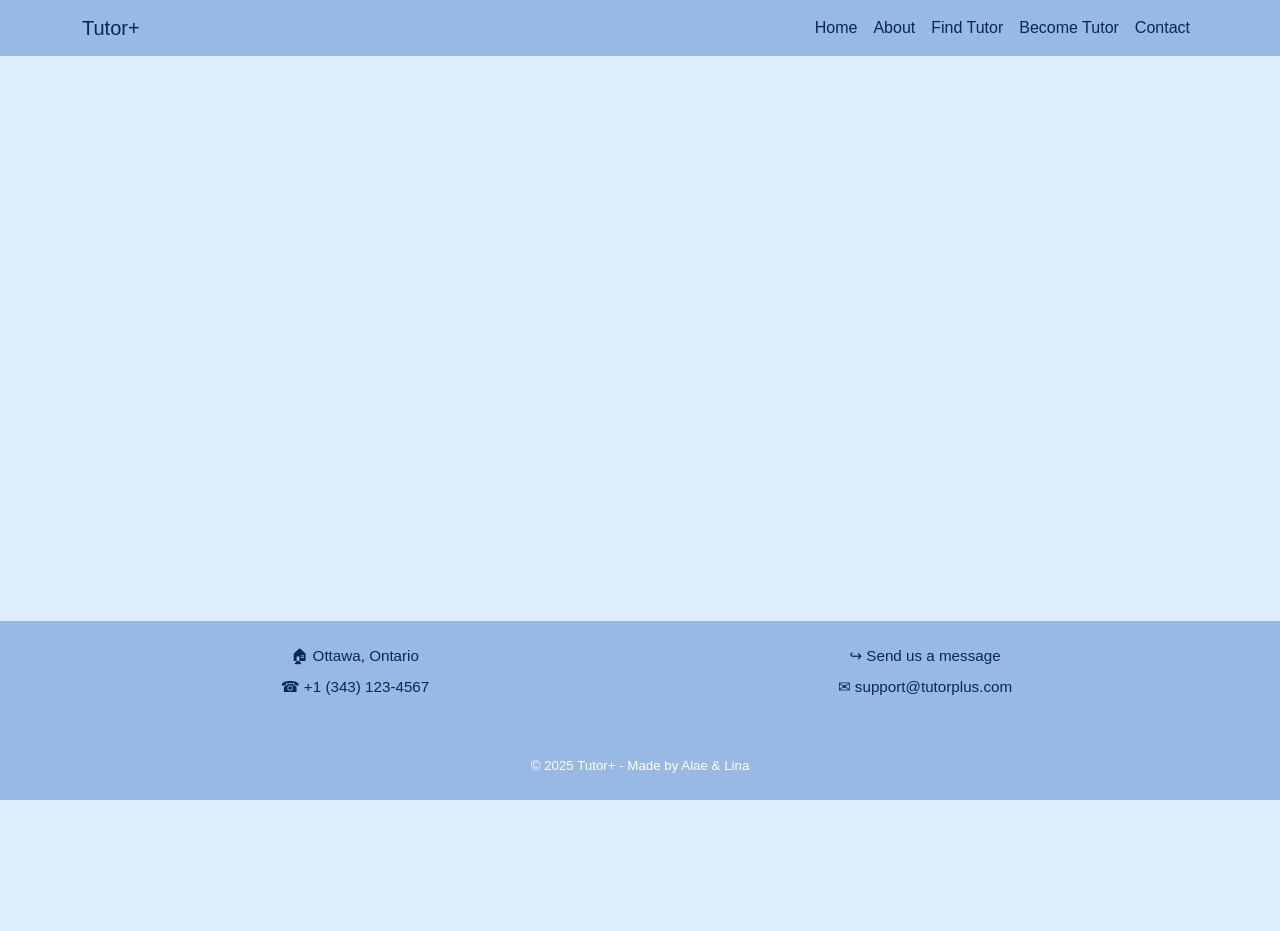
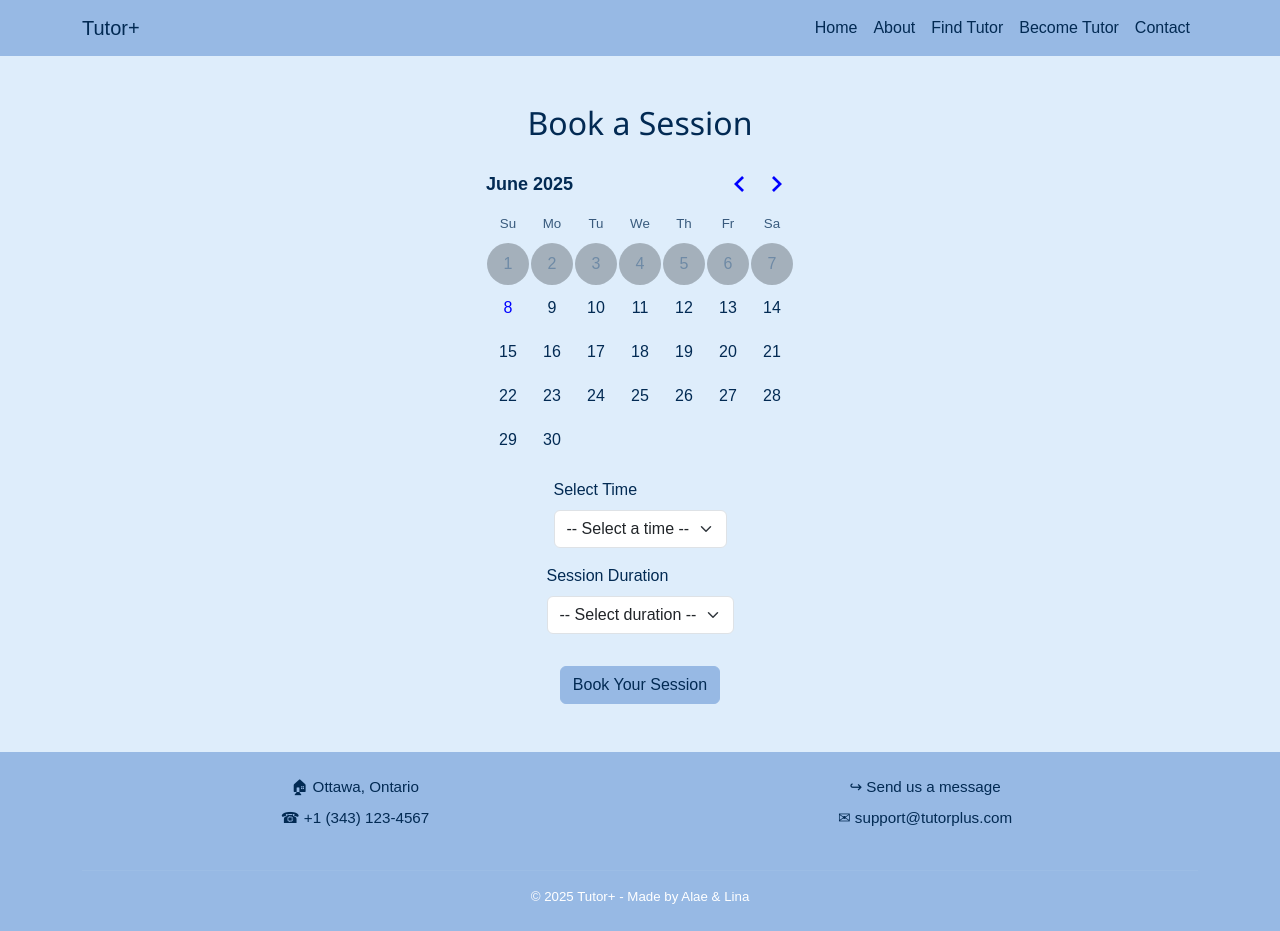
Before and after one commit to AlaeKabir/Site-de-Services, a React (Create React App) app: page /reserver in a window 1280 px wide. Before the commit the page ends 800 px from the top, so only its background shows below. Built offline with nearby package versions, Linux system fonts and the light colour scheme.

Commit message:
confirmation page

```diff
--- a/package.json
+++ b/package.json
@@ -8,8 +8,11 @@
     "@testing-library/react": "^16.3.0",
     "@testing-library/user-event": "^13.5.0",
     "bootstrap": "^5.3.6",
+    "date-fns": "^2.29.3",
     "react": "^19.1.0",
     "react-bootstrap": "^2.10.10",
+    "react-datepicker": "^4.8.0",
+    "react-day-picker": "^9.7.0",
     "react-dom": "^19.1.0",
     "react-router-dom": "^7.6.2",
     "react-scripts": "5.0.1",
--- a/src/App.js
+++ b/src/App.js
@@ -6,7 +6,10 @@ import About from './pages/About';
 import FindTutor from './pages/FindTutor';
 import BecomeTutor from './pages/BecomeTutor';
 import Contact from './pages/Contact';
+import BookASession from './pages/BookASession';
+
 import './App.css';
+import Confirmation from './pages/Confirmation';
 
 function App() {
   return (
@@ -20,6 +23,8 @@ function App() {
             <Route path="/tuteurs" element={<FindTutor />} />
             <Route path="/devenir-tuteur" element={<BecomeTutor />} />
             <Route path="/contact" element={<Contact />} />
+            <Route path="/reserver" element={<BookASession />} />
+            <Route path="/confirm" element={<Confirmation />} />
           </Routes>
         </div>
         <Footer />
--- /dev/null
+++ b/src/pages/BookASession.css
@@ -0,0 +1,56 @@
+
+h2 {
+  color: #343a40;
+  text-align: center;
+  margin-bottom: 20px;
+  font-family: 'Segoe UI', Tahoma, Geneva, Verdana, sans-serif;
+}
+
+form {
+  display: flex;
+  flex-direction: column;
+  align-items: center;
+}
+
+button {
+  width: 100%;
+  padding: 10px 0;
+  font-weight: 600;
+  font-size: 1.1rem;
+  background-color: #007bff;
+  border: none;
+  border-radius: 5px;
+  color: white;
+  cursor: pointer;
+  transition: background-color 0.3s ease;
+}
+
+button:disabled {
+  background-color: #6c757d;
+  cursor: not-allowed;
+}
+
+button:hover:not(:disabled) {
+  background-color: #0056b3;
+}
+
+/* Pour personnaliser react-day-picker */
+
+.rdpp {
+  --rdp-background-color: #fff;
+  --rdp-accent-color: #007bff;
+  --rdp-accent-hover-color: #0056b3;
+  --rdp-text-color: #212529;
+  --rdp-text-color-disabled: #adb5bd;
+  --rdp-border-radius: 8px;
+  --rdp-shadow: 0 4px 10px rgba(0, 0, 0, 0.1);
+  border-radius: var(--rdp-border-radius);
+  box-shadow: var(--rdp-shadow);
+  padding: 1rem;
+}
+
+/* center the calendar */
+
+.rdpp > div {
+  margin: 0 auto;
+}
--- /dev/null
+++ b/src/pages/BookASession.js
@@ -0,0 +1,90 @@
+import { Container, Button, Row, Col, Form } from 'react-bootstrap';
+import './BookASession.css';
+import { useState } from 'react';
+import {DayPicker} from 'react-day-picker';
+import 'react-day-picker/dist/style.css';
+import { Link } from 'react-router-dom';
+
+export default function BookASession() {
+  const [selectedDate, setSelectedDate] = useState(null);
+  const [selectedTime, setSelectedTime] = useState('');
+  const [sessionDuration, setSessionDuration] = useState('');
+
+  const handleSubmit = (e) => {
+    e.preventDefault();
+    if (!selectedDate || !selectedTime || !sessionDuration) {
+      alert('Please select a date, time, and duration!');
+      return;
+    }
+    alert(`Session booked for ${selectedDate.toLocaleDateString()} at ${selectedTime} for ${sessionDuration}`);
+  };
+
+  const availableTimes = [
+    '09:00', '09:30', '10:00', '10:30',
+    '11:00', '11:30', '12:00', '12:30',
+    '13:00', '13:30', '14:00', '14:30',
+    '15:00', '15:30', '16:00', '16:30',
+    '17:00', '17:30', '18:00', '18:30',
+    '19:00', '19:30', '20:00'
+  ];
+
+  const durations = ['30 minutes', '1 hour', '1.5 hours', '2 hours'];
+
+  return (
+    <Container className="py-5">
+      <Row className="justify-content-center">
+        <Col md={6}>
+          <h2>Book a Session</h2>
+
+          <form onSubmit={handleSubmit}>
+            <DayPicker
+              mode="single"
+              selected={selectedDate}
+              onSelect={setSelectedDate}
+              disabled={{ before: new Date() }}
+              className="mb-3"
+            />
+
+            <Form.Group controlId="timeSelect" className="mb-3">
+              <Form.Label>Select Time</Form.Label>
+              <Form.Select
+                value={selectedTime}
+                onChange={(e) => setSelectedTime(e.target.value)}
+              >
+                <option value="">-- Select a time --</option>
+                {availableTimes.map((time) => (
+                  <option key={time} value={time}>{time}</option>
+                ))}
+              </Form.Select>
+            </Form.Group>
+
+            <Form.Group controlId="durationSelect" className="mb-3">
+              <Form.Label>Session Duration</Form.Label>
+              <Form.Select
+                value={sessionDuration}
+                onChange={(e) => setSessionDuration(e.target.value)}
+              >
+                <option value="">-- Select duration --</option>
+                {durations.map((d) => (
+                  <option key={d} value={d}>{d}</option>
+                ))}
+              </Form.Select>
+            </Form.Group>
+
+            <div className="mt-3">
+              <Button
+                as={Link}
+                to="/confirm"
+                type="submit"
+                variant="primary"
+                disabled={!selectedDate || !selectedTime || !sessionDuration}
+              >
+                Book Your Session
+              </Button>
+            </div>
+          </form>
+        </Col>
+      </Row>
+    </Container>
+  );
+}
--- /dev/null
+++ b/src/pages/Confirmation.css
@@ -0,0 +1,64 @@
+.confirmation-section {
+  background: linear-gradient(135deg, #a8c0ff, #e0e7ff);
+  padding: 60px 30px;
+  border-radius: 16px;
+  text-align: center;
+  color: #1a1a1a; /* texte noir foncé */
+  box-shadow: 0 10px 25px rgba(208, 224, 255, 0.6);
+  animation: fadeIn 1s ease-in-out;
+}
+
+.confirmation-section h1 {
+  font-size: 2.5rem;
+  font-weight: 700;
+  color: #121212; /* texte noir très foncé */
+  margin-bottom: 20px;
+  text-shadow: 1px 1px 3px rgba(200, 210, 230, 0.4); /* ombre légère claire */
+}
+
+.confirmation-section p.lead {
+  font-size: 1.2rem;
+  margin-bottom: 30px;
+  color: #222222; /* texte noir un peu plus clair */
+  text-shadow: 0 0 3px rgba(220, 230, 250, 0.5);
+}
+
+.confirmation-section .btn-success {
+  font-size: 1rem;
+  padding: 10px 30px;
+  border-radius: 30px;
+  background-color: #c9d6ff; /* bleu doux */
+  border: none;
+  transition: background-color 0.3s ease;
+  color: #121212; /* texte bouton en noir */
+  box-shadow: 0 4px 12px rgba(77, 99, 172, 0.3);
+}
+
+.confirmation-section .btn-success:hover {
+  background-color: #dff0fe; /* bleu très clair */
+  box-shadow: 0 6px 18px rgba(55, 74, 201, 0.4);
+  color: #121212;
+}
+
+/* Animation fade-in */
+@keyframes fadeIn {
+  from {
+    opacity: 0;
+    transform: translateY(30px);
+  }
+  to {
+    opacity: 1;
+    transform: translateY(0);
+  }
+}
+
+/* Responsive */
+@media (max-width: 768px) {
+  .confirmation-section h1 {
+    font-size: 2rem;
+  }
+
+  .confirmation-section p.lead {
+    font-size: 1rem;
+  }
+}
--- /dev/null
+++ b/src/pages/Confirmation.js
@@ -0,0 +1,24 @@
+import { Container, Row, Col, Button } from 'react-bootstrap';
+import './Confirmation.css';
+import { Link } from 'react-router-dom';
+
+export default function Confirmation() {
+  return (
+    <section className="confirmation-section py-5 text-center">
+      <Container>
+        <Row className="justify-content-center">
+          <Col md={8}>
+            <h1 className="mb-4">🎉 Your Session is Confirmed!</h1>
+            <p className="lead">
+              Thank you for booking a session with Tutor+. You will receive an email confirmation shortly.
+            </p>
+
+            <Button as={Link} to="/" variant="success" className="mt-4">
+              Return to Home
+            </Button>
+          </Col>
+        </Row>
+      </Container>
+    </section>
+  );
+}
--- a/src/pages/FindTutor.js
+++ b/src/pages/FindTutor.js
@@ -1,6 +1,7 @@
 import { Container, Row, Col, Card, Button, Form } from 'react-bootstrap';
 import { useState } from 'react';
 import './FindTutor.css';
+import { Link } from 'react-router-dom';
 
 const tutors = [
   {
@@ -85,7 +86,7 @@ export default function FindTutor() {
                   <Card.Title>{tutor.name}</Card.Title>
                   <Card.Subtitle className="mb-2 text-muted">{tutor.subject} — {tutor.price}</Card.Subtitle>
                   <Card.Text>{tutor.description}</Card.Text>
-                  <Button variant="primary" className="w-100">Réserver une session</Button>
+                  <Button as={Link} to="/reserver" variant="primary" className="w-100">Click to book a session</Button>
                 </Card.Body>
               </Card>
             </Col>
```
Also changed, not shown: src/main.jsx (added, +10 -0 lines), 1 other file (tests, documents, lock files or other folders).
